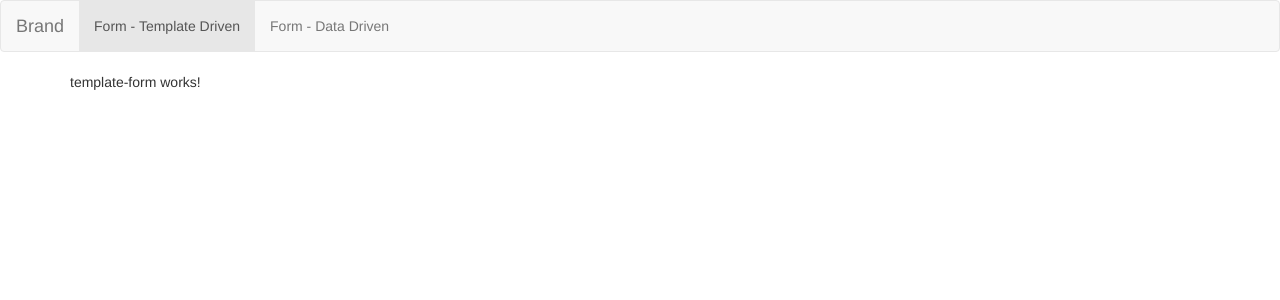
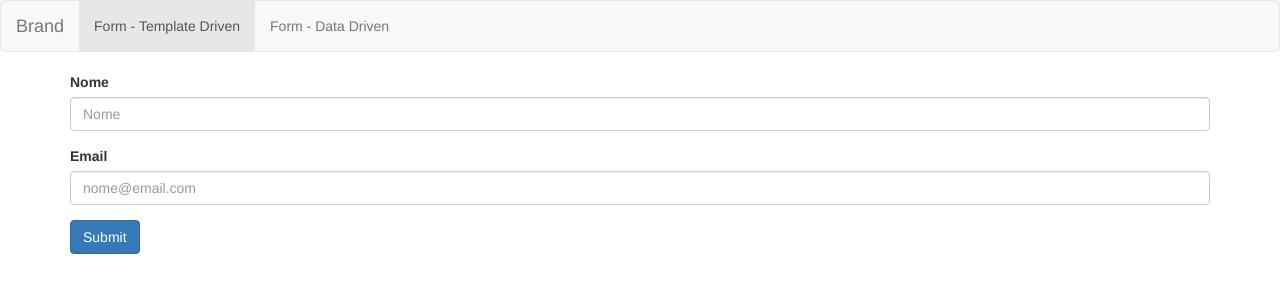
Before and after one commit to marcioramos/CursoAngularForms, an Angular app: page /templateFrom in a window 1280 px wide. Shown: the top 300 px of the page. Built offline with nearby package versions, Linux system fonts and the light colour scheme.

Commit message:
Iniciando o template-form

```diff
--- a/src/app/template-form/template-form.component.html
+++ b/src/app/template-form/template-form.component.html
@@ -1,3 +1,15 @@
-<p>
-  template-form works!
-</p>
+<form>
+
+  <div class="form-group">
+    <label for="nome">Nome</label>
+    <input type="text" class="form-control" id="nome" placeholder="Nome">
+  </div>
+
+  <div class="form-group">
+    <label for="email">Email</label>
+    <input type="email" class="form-control" id="email" placeholder="nome@email.com">
+  </div>
+
+  <button type="submit" class="btn btn-primary">Submit</button>
+
+</form>
```
